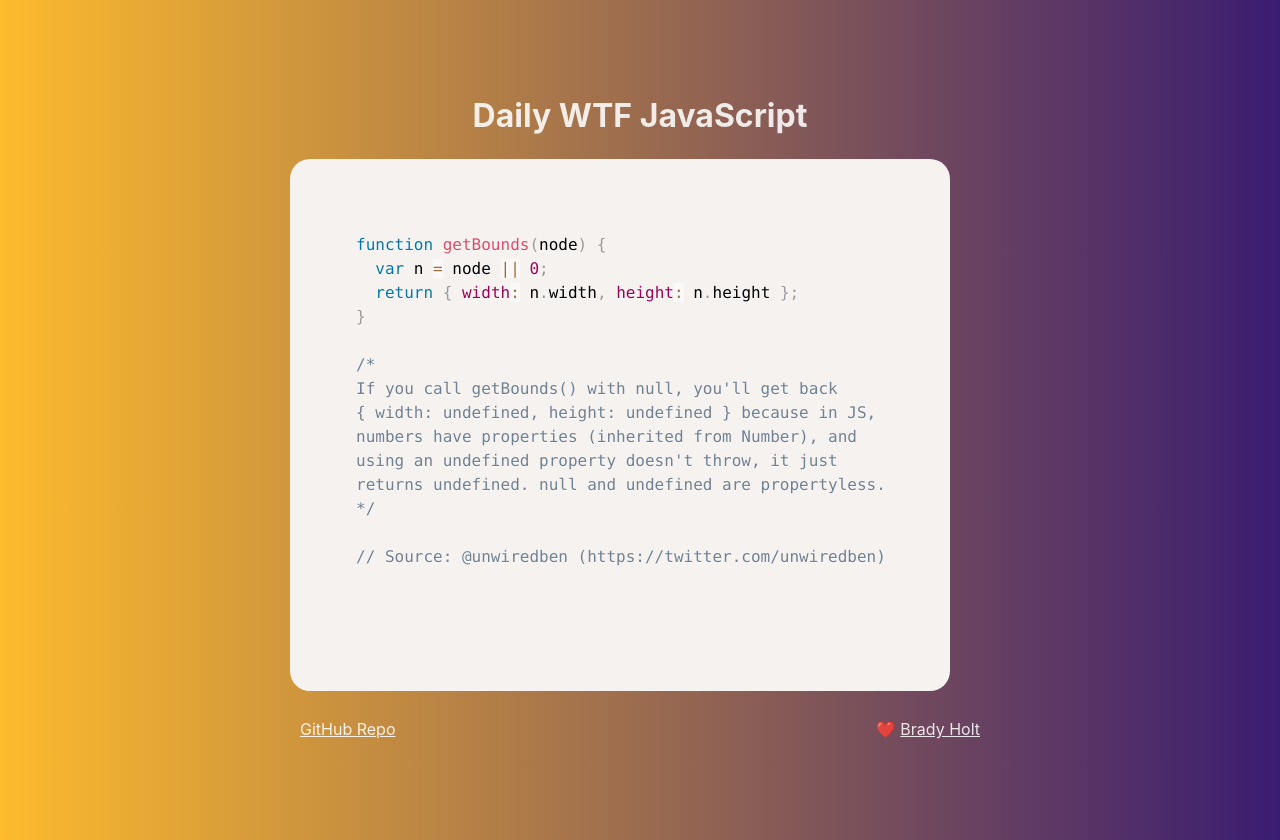
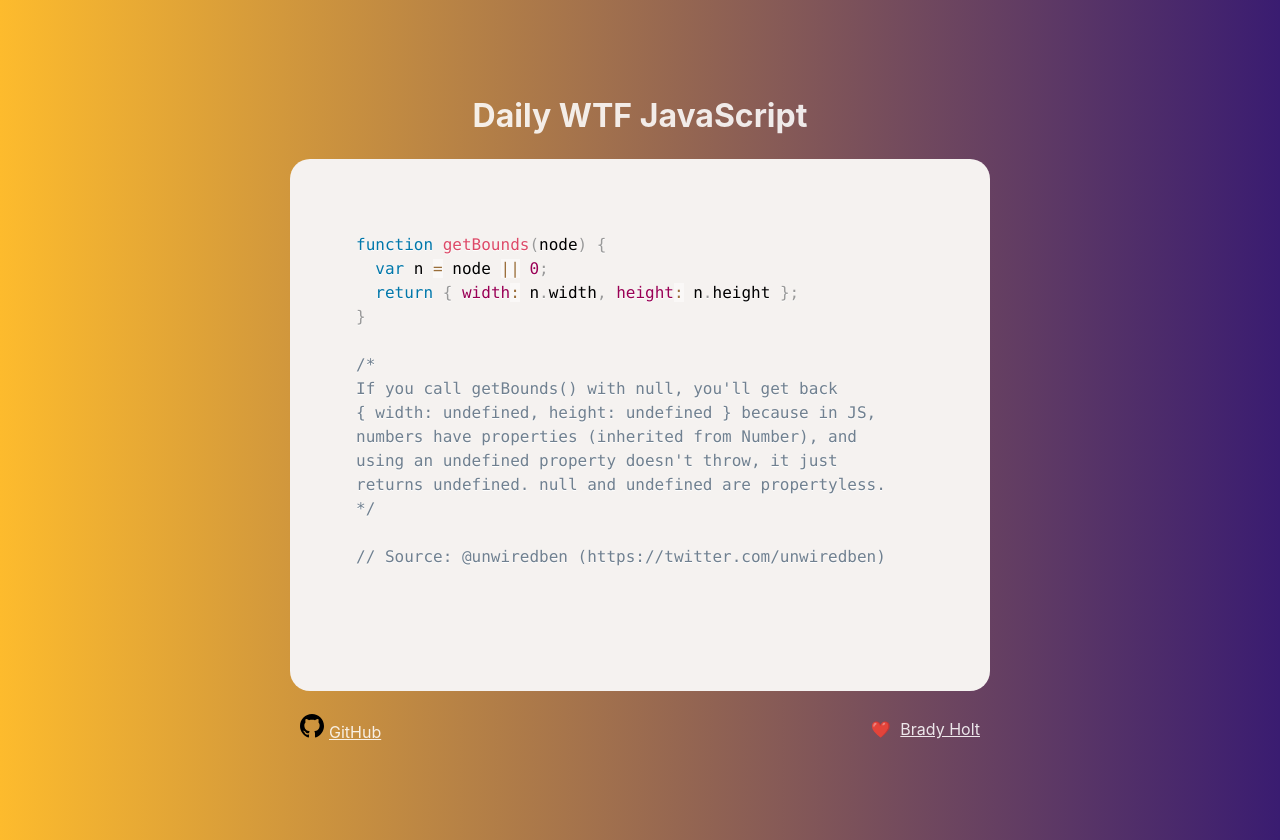
Before and after one commit to bradymholt/daily-wtf-js, a website built with Vite: page index.html in a window 1280 px wide. Built offline with nearby package versions, Linux system fonts and the light colour scheme.

Commit message:
Formatting and Octocat svg

```diff
--- a/index.html
+++ b/index.html
@@ -18,7 +18,12 @@
           </pre>
           </div>
           <div id="links">
-            <a href="https://github.com/bradymholt/daily-wtf-js">GitHub Repo</a>
+            <div>
+              <img src="./github.svg" /><a
+                href="https://github.com/bradymholt/daily-wtf-js"
+                >GitHub</a
+              >
+            </div>
             <p>❤️ <a href="https://geekytidbits.com/">Brady Holt</a></p>
           </div>
         </div>
--- a/src/style/main.css
+++ b/src/style/main.css
@@ -44,7 +44,6 @@ a:visited {
   padding: 50px;
   border-radius: 20px;
   width: 600px;
-  max-width: 80%;
   overflow: auto;
 }
 
@@ -55,3 +54,7 @@ a:visited {
   justify-content: space-between;
   padding: 10px;
 }
+
+#links a {
+  margin: 0 0 0 5px;
+}
```
Also changed, not shown: public/github.svg (added).
